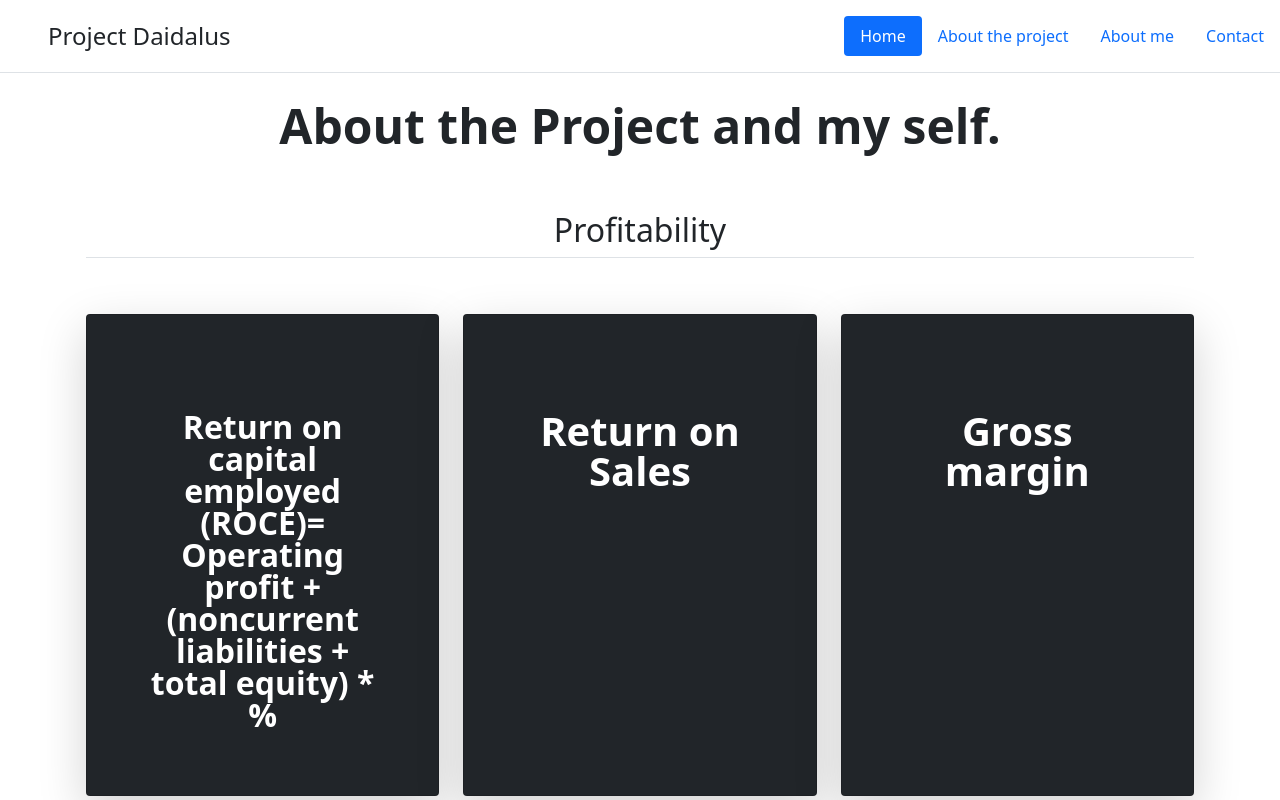
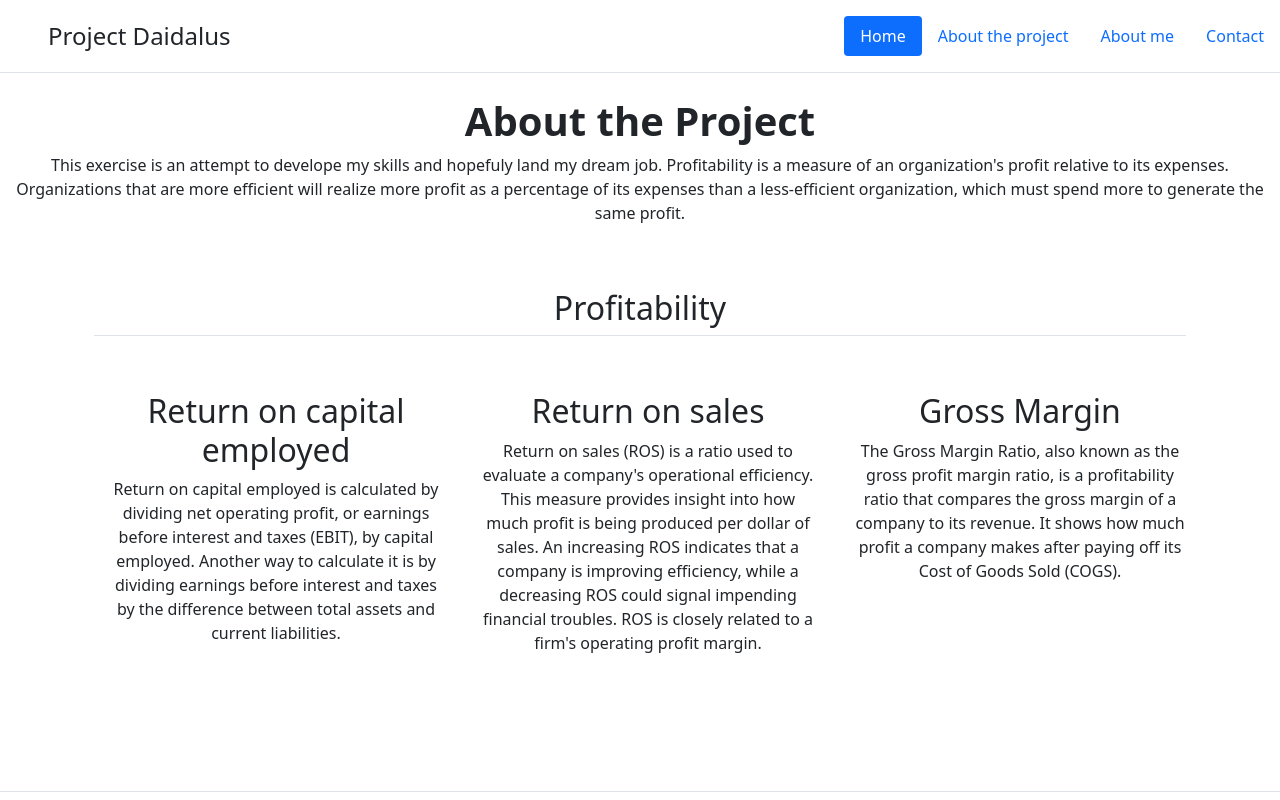
Before and after one commit to Panos-1993/daidalus, a React (Create React App) app: page / in a window 1280 px wide. Shown: the top 800 px of the page. Built offline with nearby package versions, Linux system fonts and the light colour scheme.

Commit message:
changes to profitability

```diff
--- a/src/components/Profitability.js
+++ b/src/components/Profitability.js
@@ -1,39 +1,34 @@
-function Profitability() { // This was the cards from bootstrap examples which i turned to profitability
+function Profitability() { // This was the button group from bootstrap examples which i turned to profitability and removed the button function
     return (
-        <div class="container px-3 py-5" id="custom-cards">
-        <h2 class="pb-2 border-bottom">Profitability</h2>
-
-        <div class="row row-cols-1 row-cols-lg-3 align-items-stretch g-4 py-5">
-          <div class="col">
-            <div class="card card-cover h-100 overflow-hidden text-white bg-dark rounded-5 shadow-lg">
-              <div class="d-flex flex-column h-100 p-5 pb-4 text-white text-shadow-1">
-                <h2 class="mt-5 mb-4 lh-1 fw-bold">Return on capital employed (ROCE)= Operating profit + (noncurrent liabilities + total equity) * % </h2>
-                <ul class="d-flex list-unstyled mt-auto">
-                </ul>
-              </div>
-            </div>
-          </div>
-
-          <div class="col">
-            <div class="card card-cover h-100 overflow-hidden text-white bg-dark rounded-5 shadow-lg">
-              <div class="d-flex flex-column h-100 p-5 pb-4 text-white text-shadow-1">
-                <h2 class="mt-5 mb-4 display-6 lh-1 fw-bold">Return on Sales</h2>
-              </div>
-            </div>
-          </div>
-
-          <div class="col">
-            <div class="card card-cover h-100 overflow-hidden text-white bg-dark rounded-5 shadow-lg">
-              <div class="d-flex flex-column h-100 p-5 pb-4 text-shadow-1">
-                <h2 class="mt-5 mb-4 display-6 lh-1 fw-bold">Gross margin</h2>
-              </div>
-            </div>
-          </div>
+    <div class="container px-4 py-5" id="profitability">
+    <h2 class="pb-2 border-bottom font-weight-bold">Profitability</h2>
+    <div class="row g-4 py-5 row-cols-1 row-cols-lg-3">
+      <div class="col d-flex align-items-start">
+        <div class="icon-square bg-light text-dark flex-shrink-0 me-3">
+        </div>
+        <div>
+          <h2>Return on capital employed</h2>
+          <p>Return on capital employed is calculated by dividing net operating profit, or earnings before interest and taxes (EBIT), by capital employed. Another way to calculate it is by dividing earnings before interest and taxes by the difference between total assets and current liabilities.</p>
         </div>
       </div>
-
-
-        )
+      <div class="col d-flex align-items-start">
+        <div class="icon-square bg-light text-dark flex-shrink-0 me-3">
+        </div>
+        <div>
+          <h2>Return on sales</h2>
+          <p>Return on sales (ROS) is a ratio used to evaluate a company's operational efficiency. This measure provides insight into how much profit is being produced per dollar of sales. An increasing ROS indicates that a company is improving efficiency, while a decreasing ROS could signal impending financial troubles. ROS is closely related to a firm's operating profit margin.</p>
+        </div>
+      </div>
+      <div class="col d-flex align-items-start">
+        <div class="icon-square bg-light text-dark flex-shrink-0 me-3">
+        </div>
+        <div>
+          <h2>Gross Margin</h2>
+          <p>The Gross Margin Ratio, also known as the gross profit margin ratio, is a profitability ratio that compares the gross margin of a company to its revenue. It shows how much profit a company makes after paying off its Cost of Goods Sold (COGS).</p>
+        </div>
+      </div>
+    </div>
+  </div>)
 
 }
 
--- a/src/components/about.js
+++ b/src/components/about.js
@@ -1,6 +1,9 @@
 function About() {
     return (
-    <h1 class="display-5 fw-bold">About the Project and my self.</h1>
+        <div>
+    <h1 class="display-8 fw-bold">About the Project</h1>
+    <p class="text-center">This exercise is an attempt to develope my skills and hopefuly land my dream job. Profitability is a measure of an organization's profit relative to its expenses. Organizations that are more efficient will realize more profit as a percentage of its expenses than a less-efficient organization, which must spend more to generate the same profit.</p>
+    </div>
     );
 }
 export default About;
```
